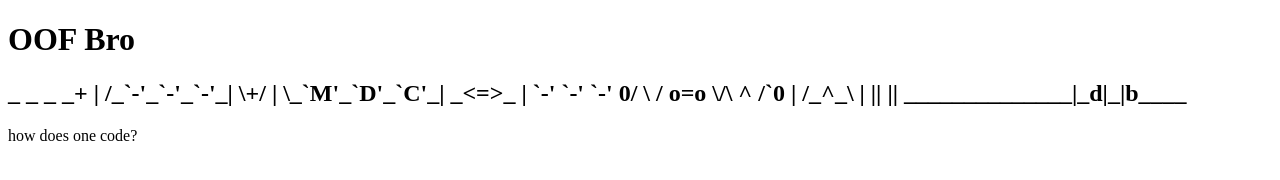
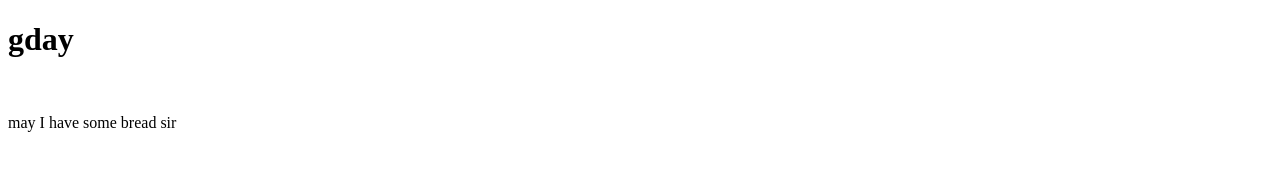
Before and after one commit to silver-suth/adamsutherland, a plain HTML site: page index.html in a window 1280 px wide. Drawn offline with Linux system fonts and the light colour scheme.

Commit message:
Update index.html

```diff
--- a/index.html
+++ b/index.html
@@ -1,19 +1,22 @@
 <!DOCTYPE html>
 <html lang="en" dir="ltr">
-  <head>
-    <meta charset="utf-8">
-    <title>Adam</title>
-  </head>
-  <body>
-<h1>OOF Bro</h1>
-<h2>_   _   _   _+       |
-   /_`-'_`-'_`-'_|  \+/  |
-   \_`M'_`D'_`C'_| _<=>_ |
-     `-' `-' `-' 0/ \ / o=o
-                 \/\ ^ /`0
-                 | /_^_\
-                 | || ||
-   ______________|_d|_|b____</h2>
-<body>how does one code?</body>
+<head>
+  <meta charset="UTF-8">
+  <meta name="description" content="insert content here">
+</head>
+<body>
+  <header>
+    <h1>gday</h1>
+  </header>
+  <div class="magenta-background">
+  </div>
+  <br>
+   <p>may I have some bread sir</p>
+  <br>
+  <a href="Coding">
+  <div id="Bonjour">
+  </div>
+  <footer>
+  </footer>
+</body>
 </html>
-<!--h2 picture-->
```
